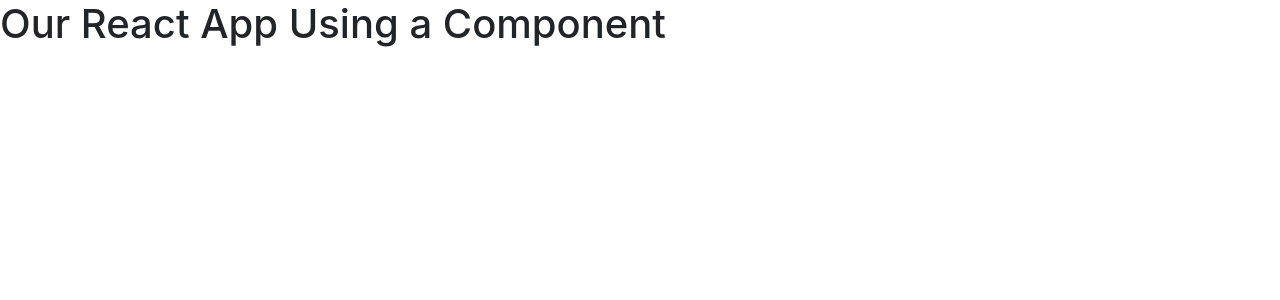
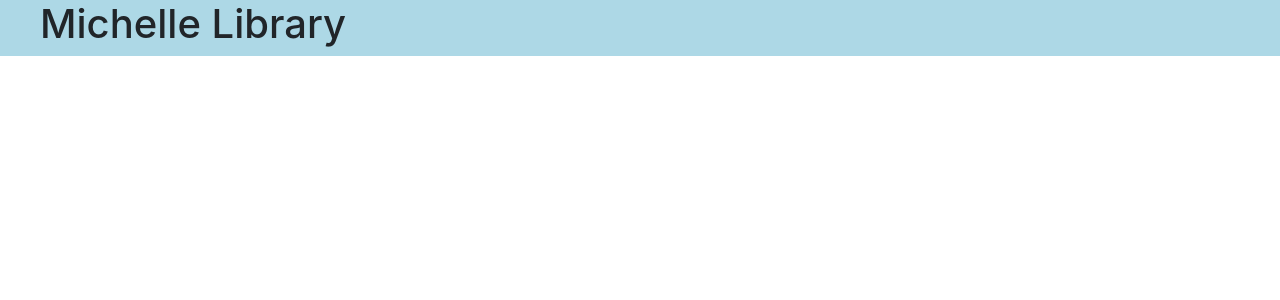
Before and after one commit to MichelleRoubikLee/reactTutorial, a React (Create React App) app: page / in a window 1280 px wide. Shown: the top 300 px of the page. Built offline with nearby package versions, Linux system fonts and the light colour scheme.

Commit message:
titlebar stylesheet added

```diff
--- /dev/null
+++ b/src/components/TitleBar/titleBar.css
@@ -0,0 +1,9 @@
+.titlebar-nav {
+    background-color: lightblue;
+    width: 100%;
+}
+
+h1 {
+    padding-bottom: 0.2em;
+    padding-left: 1em;
+}
--- a/src/components/titleBar/titleBar.jsx
+++ b/src/components/TitleBar/titleBar.jsx
@@ -1,10 +1,11 @@
 import React from "react";
+import "./titleBar.css";
 
 function TitleBar(props) {
     return (
         <div className="row row-spacer">
             <div className="col-md-12" style={{padding: 0}}>
-                <div>
+                <div className="titlebar-nav">
                     <h1>Michelle Library</h1>
                 </div>
             </div>
--- a/src/components/app.jsx
+++ b/src/components/app.jsx
@@ -1,10 +1,13 @@
 import React, { Component } from "react";
+import TitleBar from "./TitleBar/titleBar"
 
 class App extends Component {
     state = { }
     render(){
         return (
-            <h1>Our React App Using a Component</h1>
+            <div className="container-fluid">
+                <TitleBar />
+            </div>
         );
     }
 }
```
Also changed, not shown: src/components/titleBar/titleBar.css (deleted), 1 other file (tests, documents, lock files or other folders).
